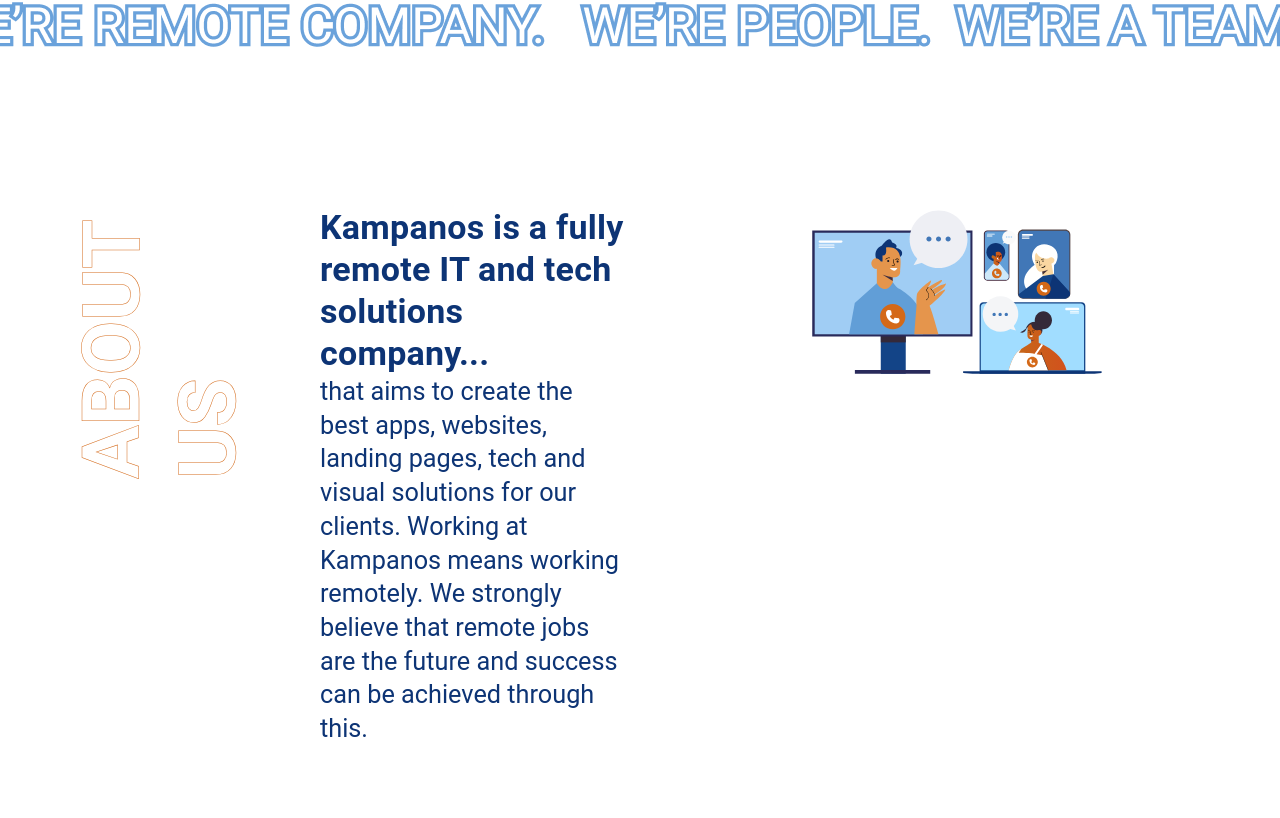
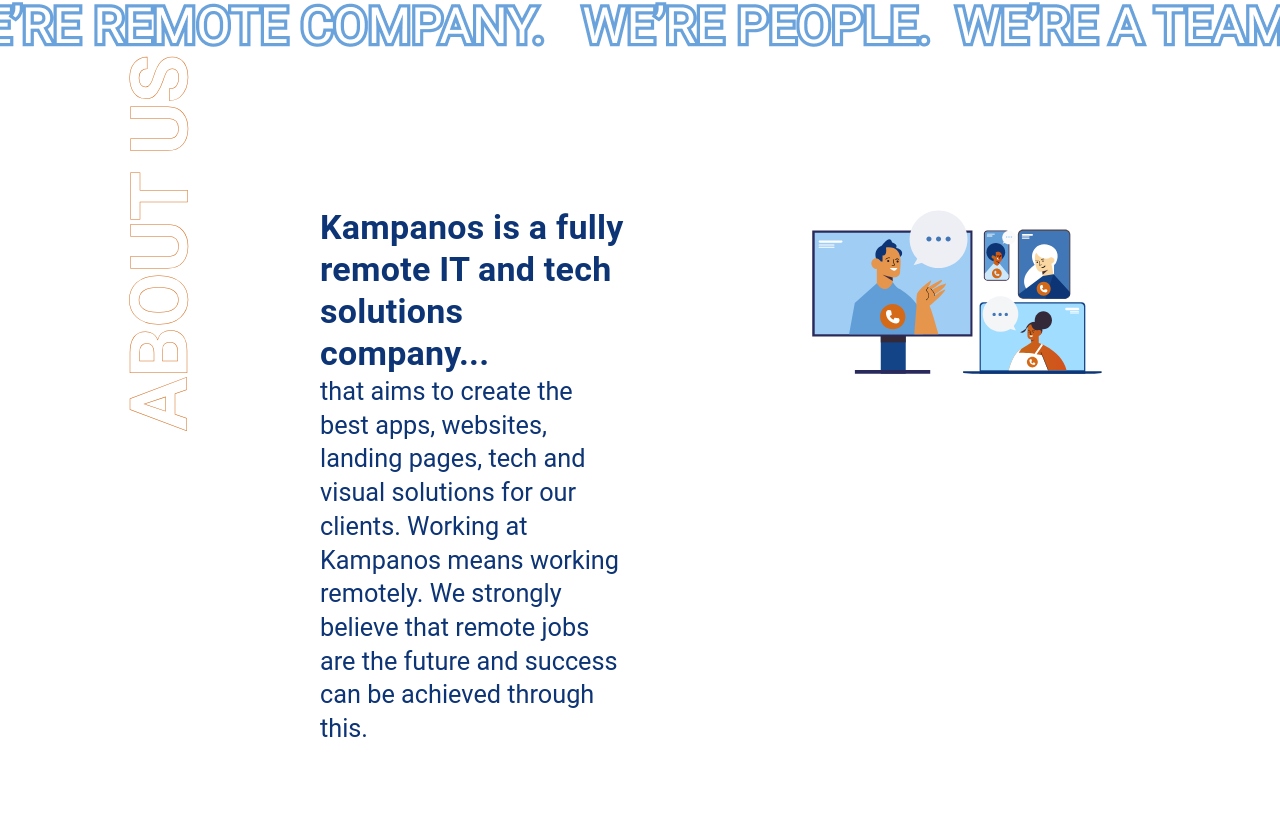
Before and after one commit to vfiedlerc/KampanosWebTranslated, a React (Create React App) app: page / in a window 1280 px wide. Shown: the part 922-1740 px from the top of the page. Built offline with nearby package versions, Linux system fonts and the light colour scheme.

Commit message:
Add white-space prop to Title

```diff
--- a/src/components/Titles/Title.tsx
+++ b/src/components/Titles/Title.tsx
@@ -55,7 +55,8 @@ export const Title: FC<TitleProps> = ({
           WebkitTextFillColor: 'transparent',
           WebkitTextStrokeWidth: '0.5px',
           WebkitTextStrokeColor: `${color}`,
-          fontWeight: 'bold'
+          fontWeight: 'bold',
+          whiteSpace:'nowrap'
         }}
       >
         {label}
```
